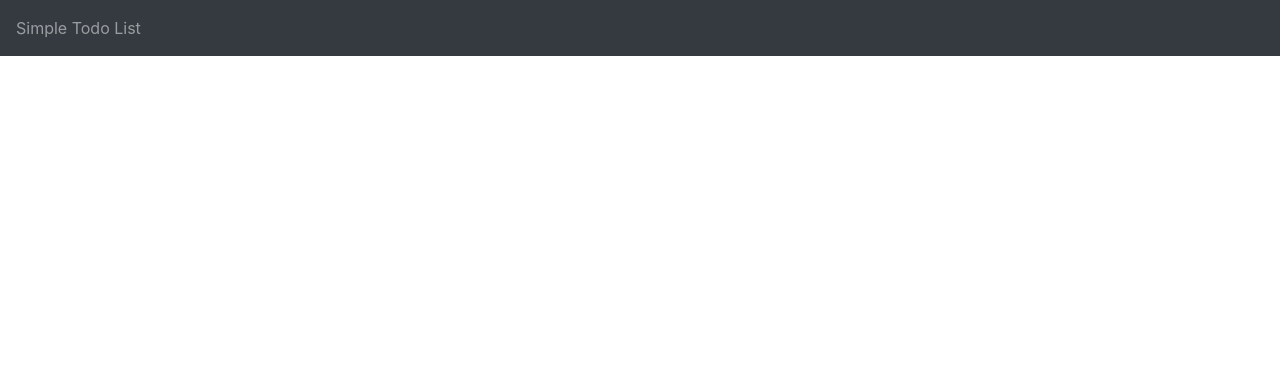
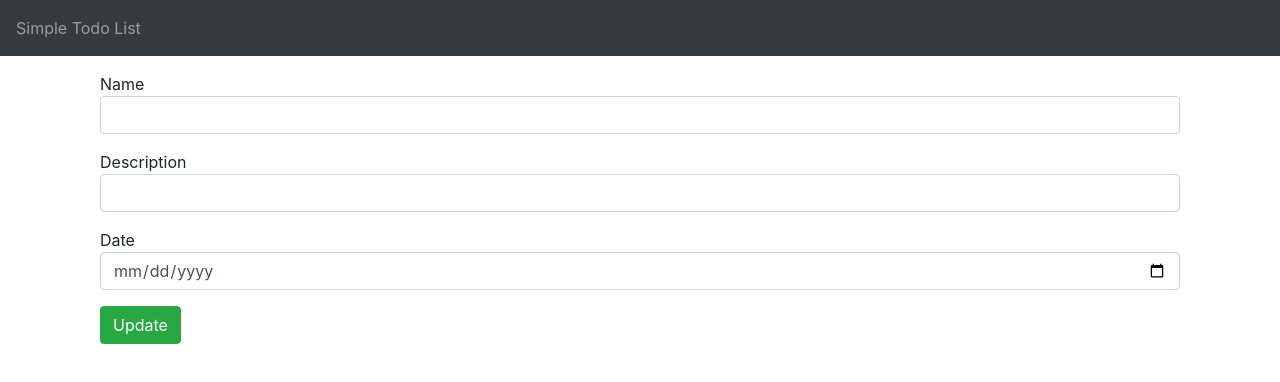
Before and after one commit to somik123/todo-list-frontend-backend, a React (Create React App) app in the folder todo_frontend/: page /edit/1 in a window 1280 px wide. Shown: the top 382 px of the page. Built offline with nearby package versions, Linux system fonts and the light colour scheme; no server answers.

Commit message:
Added edit for front-end
And minor bugfixes on layout and API calls.

```diff
--- a/todo_frontend/src/App.js
+++ b/todo_frontend/src/App.js
@@ -5,6 +5,7 @@ import { BrowserRouter as Router, Switch, Route, Link } from 'react-router-dom';
 import "bootstrap/dist/css/bootstrap.min.css";
 import TodoList from './Component/TodoList';
 import CreateTodo from './Component/CreateTodo';
+import EditTodo from './Component/EditTodo';
 
 
 function App() {
@@ -26,6 +27,7 @@ function App() {
         <Switch>
           <Route exact path='/' component={TodoList} />
           <Route exact path='/add' component={CreateTodo} />
+          <Route path='/edit/:id' component={EditTodo} />
         </Switch>
         </div>
       </Router>
--- a/todo_frontend/src/Component/CreateTodo.js
+++ b/todo_frontend/src/Component/CreateTodo.js
@@ -70,17 +70,17 @@ export default class CreateTodo extends Component {
             return(
                 <div className="container">
                     <div className="form-group">
-                        <lable htmlFor="name">Name</lable>
+                        <span htmlFor="name">Name</span>
                         <input type="text" className="form-control" id="TodoName" required
                         value={this.state.name} onChange={this.onChangeName} name="name" />
                     </div>
                     <div className="form-group">
-                        <lable htmlFor="description">Description</lable>
+                        <span htmlFor="description">Description</span>
                         <input type="text" className="form-control" id="TodoDescription" required
                         value={this.state.description} onChange={this.onChangeDescription} name="description" />
                     </div>
                     <div className="form-group">
-                        <lable htmlFor="date">Date</lable>
+                        <span htmlFor="date">Date</span>
                         <input type="date" className="form-control" id="TodoDate" required
                         value={this.state.date} onChange={this.onChangeDate} name="date" />
                     </div>
--- /dev/null
+++ b/todo_frontend/src/Component/EditTodo.js
@@ -0,0 +1,113 @@
+import React, { Component } from "react";
+import { Redirect, Route } from "react-router-dom";
+import TodoService from "../Services/TodoService";
+
+export default class EditTodo extends Component{
+    constructor(props){
+        super(props);
+        this.onChangeName = this.onChangeName.bind(this);
+        this.onChangeDescription = this.onChangeDescription.bind(this);
+        this.onChangeDate = this.onChangeDate.bind(this);
+        this.updateTodo = this.updateTodo.bind(this);
+        this.getTodo = this.getTodo.bind(this);
+
+        this.state = {
+            currentTodo: {
+                id: null,
+                name: "",
+                description: "",
+                date: ""
+            },
+            completed: false
+        };
+    }
+
+    componentDidMount(){
+        console.log(this.props.match.params.id);
+        this.getTodo(this.props.match.params.id);
+    }
+
+    onChangeName(e){
+        const name = e.target.value;
+        this.setState(function(prevState){
+            return{
+                currentTodo: {
+                    ...prevState.currentTodo,
+                    name:name
+                }
+            };
+        });
+    }
+
+    onChangeDescription(e){
+        const description = e.target.value;
+        this.setState(function(prevState){
+            return{
+                currentTodo: {
+                    ...prevState.currentTodo,
+                    description: description
+                }
+            };
+        });
+    }
+
+    onChangeDate(e){
+        const date = e.target.value;
+        this.setState(function(prevState){
+            return{
+                currentTodo: {
+                    ...prevState.currentTodo,
+                    date: date
+                }
+            };
+        });
+    }
+
+    getTodo(id){
+        TodoService.getTodoById(id)
+            .then(response =>{
+                this.setState({currentTodo: response.data});
+                console.log(response.data);
+            })
+            .catch(e=>{console.log(e)});
+    }
+
+    updateTodo(){
+        TodoService.updateTodoById(this.state.currentTodo.id, this.state.currentTodo)
+            .then(response =>{
+                console.log(response.data);
+                this.setState({completed: true})
+            })
+            .catch(e=>{console.log(e)});
+    }
+
+    render(){
+        const { currentTodo } = this.state;
+        if(this.state.completed || !currentTodo){
+            return ( <Redirect to="/" />)
+        }
+        else {
+            return(
+                <div className="container">
+                    <div className="form-group">
+                        <span htmlFor="name">Name</span>
+                        <input type="text" className="form-control" id="TodoName" required
+                        value={currentTodo.name} onChange={this.onChangeName} name="name" />
+                    </div>
+                    <div className="form-group">
+                        <span htmlFor="description">Description</span>
+                        <input type="text" className="form-control" id="TodoDescription" required
+                        value={currentTodo.description} onChange={this.onChangeDescription} name="description" />
+                    </div>
+                    <div className="form-group">
+                        <span htmlFor="date">Date</span>
+                        <input type="date" className="form-control" id="TodoDate" required
+                        value={currentTodo.date} onChange={this.onChangeDate} name="date" />
+                    </div>
+
+                    <button onClick={this.updateTodo} className="btn btn-success">Update</button>
+                </div>
+            )
+        }
+    }
+}
--- a/todo_frontend/src/Component/TodoList.js
+++ b/todo_frontend/src/Component/TodoList.js
@@ -55,22 +55,24 @@ export default class TodoList extends Component {
 
         return(
             <div className="container">
-                <div>
+                <div className="text-right">
                     <Link to={"/add"}>
-                        <button type="button" className="btn btn-primary">New</button>
+                        <button type="button" className="btn btn-primary">New Todo</button>
                     </Link>
                 </div>
                 <div>
                     {
                         todoList && todoList.map( (todo, index) => (
-                            <div className="border border-primary rounded mt-3 text-start pl-3 pt-1 pb-1">
+                            <div className="border border-primary rounded mt-3 text-start pl-3 pt-1 pb-1" key={todo.id}>
                                 <div className="row text-start">
                                     <div className="col-10">
-                                        <h3>{todo.name}</h3>
+                                        <Link to={"/edit/" + todo.id}>
+                                            <h3>{todo.name}</h3>
+                                        </Link>
                                         &#x1F4C5; {todo.date} - {todo.description}<br />
                                     </div>
-                                    <div className="col-2 mt-1">
-                                        <button type="button" className="btn btn-outline-secondary" onClick={()=> this.deleteTodo(todo)}>&#x2610;</button>
+                                    <div className="col-2">
+                                        <button type="button" className="btn btn-outline-secondary float-right mt-3 mr-4" onClick={()=> this.deleteTodo(todo)}>&#x2610;</button>
                                     </div>
                                 </div>
                             </div>
--- a/todo_frontend/src/Services/TodoService.js
+++ b/todo_frontend/src/Services/TodoService.js
@@ -13,7 +13,7 @@ class TodoDataService{
         return axios.get(API_BASE_URL + "/" + id);
     }
     updateTodoById(id,todo){
-        return axios.put(API_BASE_URL + "/" + id);
+        return axios.put(API_BASE_URL + "/" + id, todo);
     }
     deleteTodo(id){
         return axios.delete(API_BASE_URL + "/" + id);
```
